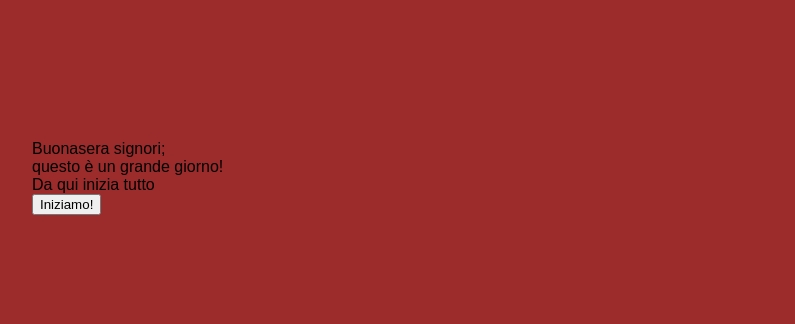
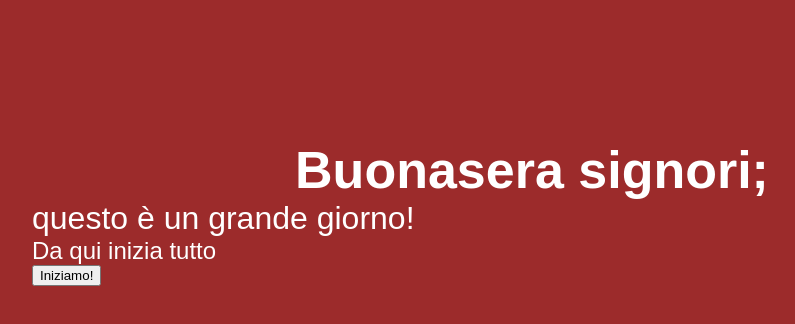
Before and after one commit to UmbertoRizzo/Jeff, a plain HTML site: page index.html in a window 1280 px wide. Shown: the whole page, without its empty margins (108-903 px from the left). Drawn offline with Linux system fonts and the light colour scheme.

Commit message:
css first try

```diff
--- a/style.css
+++ b/style.css
@@ -5,21 +5,21 @@ body {
     padding: 40px;
 }
 
-header {
+.header {
     color: #ffffff;
     text-align: center;
     font-size: 52px;
     font-weight: 700;
 }
 
-sottotitolo {
+.sottotitolo {
     color: #ffffff;
     text-align: left;
     font-size: 32px;
     font-weight: 400;
 }
 
-paragrafo {
+.paragrafo {
     color: #ffffff;
     text-align: left;
     font-size: 24px;
```
